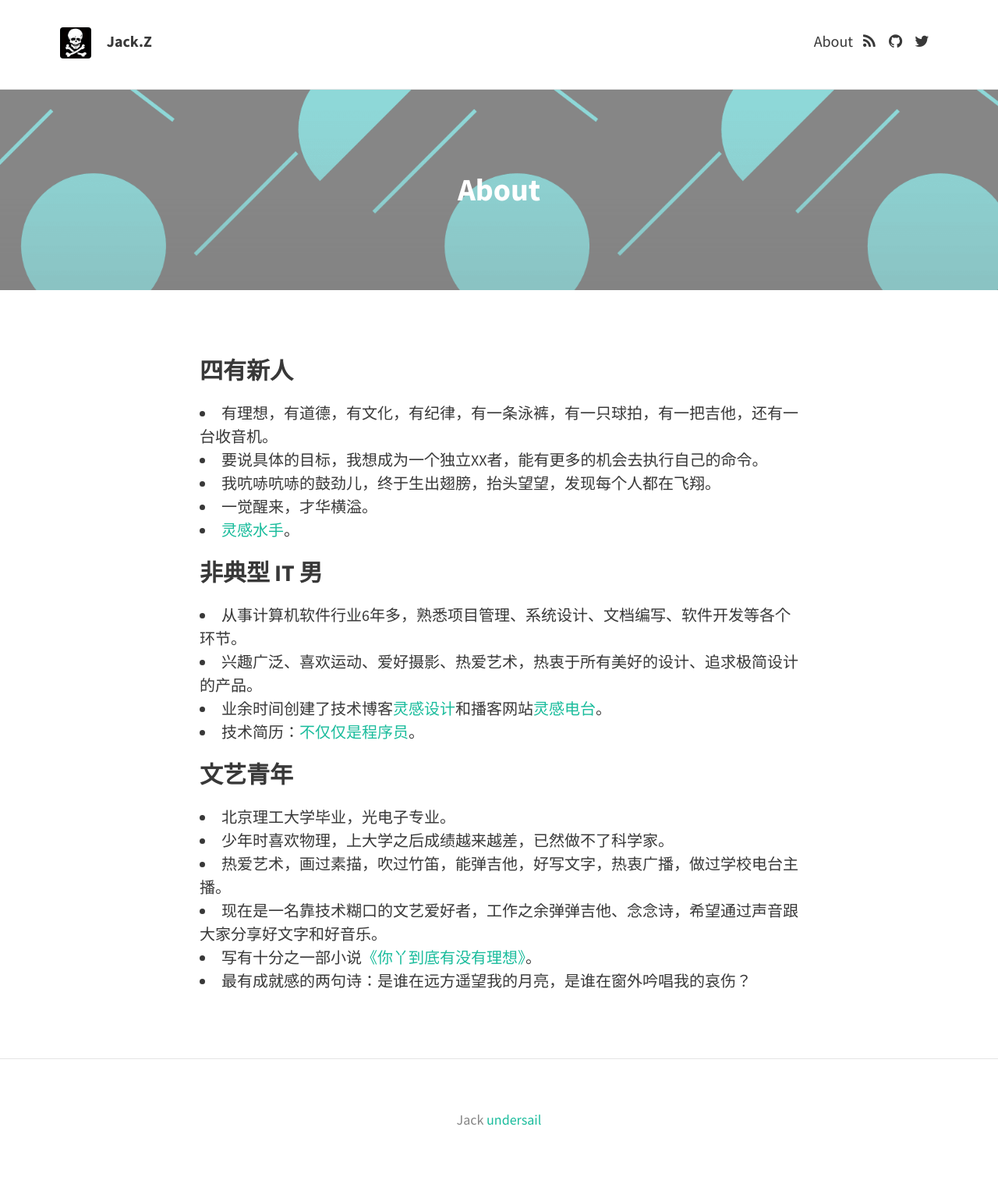
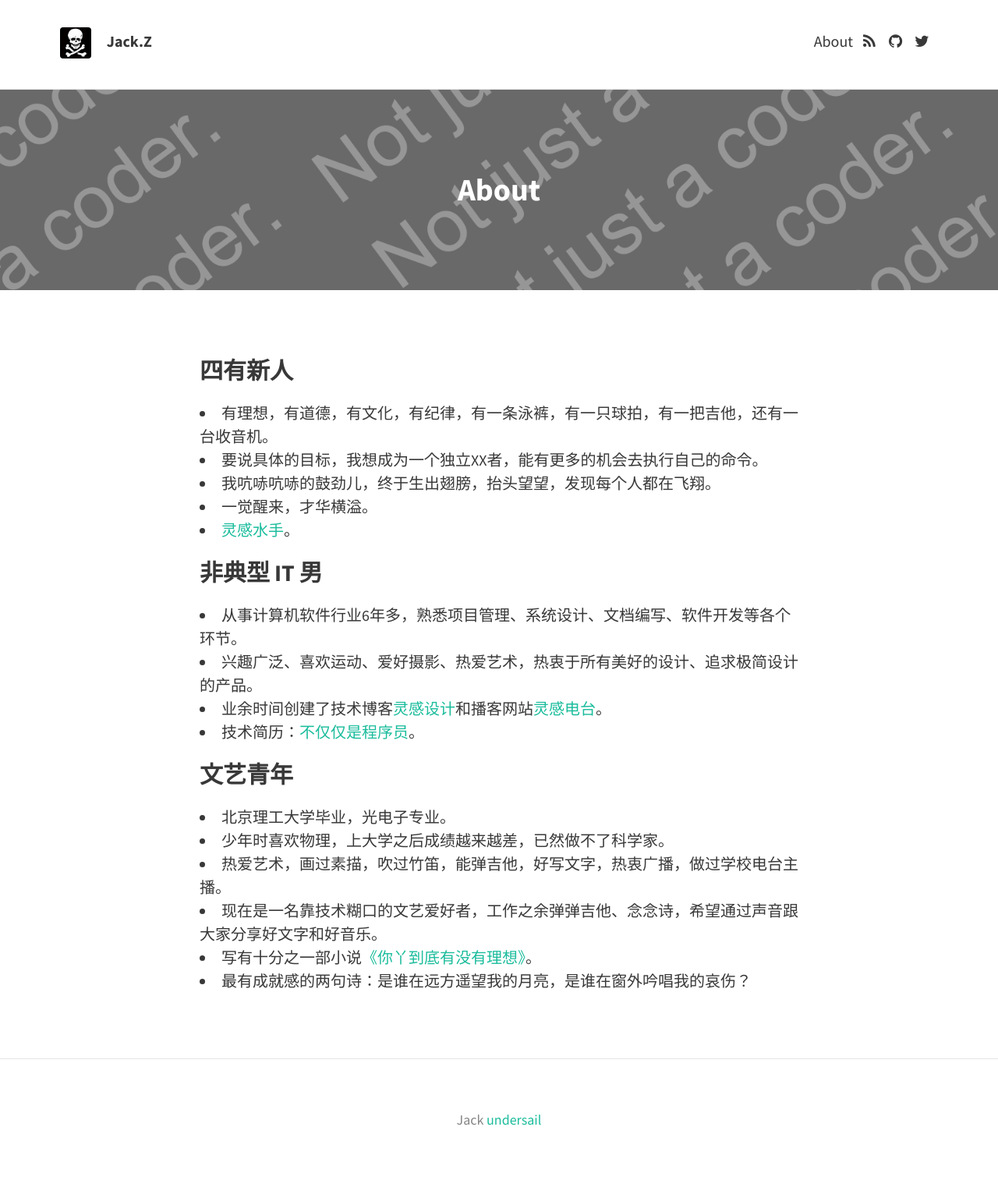
Before and after one commit to undersail/undersail.github.com, a Jekyll site: the page built from about.md, in a window 1280 px wide. Shown: the whole page at 78% size. Built offline with Jekyll 4.4.1, drawn with Linux system fonts in a browser that asks for light colours; nearby versions of some CDN libraries.

Commit message:
change header picture

```diff
--- a/about.md
+++ b/about.md
@@ -2,7 +2,7 @@
 layout: page
 title: About
 permalink: /about/
-feature-img: "img/sample_feature_img.png"
+feature-img: "img/feature_img_skeleton.png"
 ---
 
 ## 四有新人
```
Also changed, not shown: img/feature_img_skeleton.png (added).
